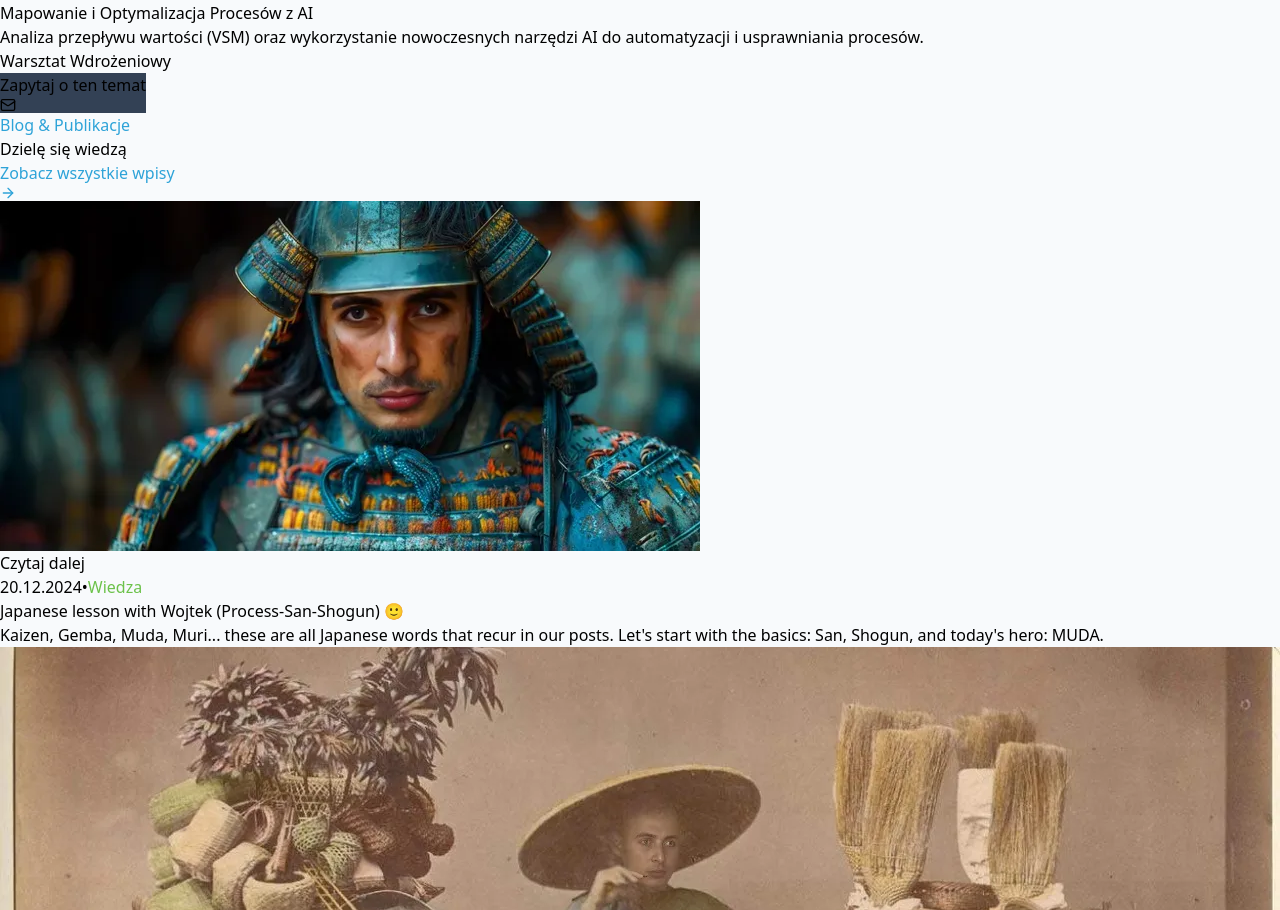
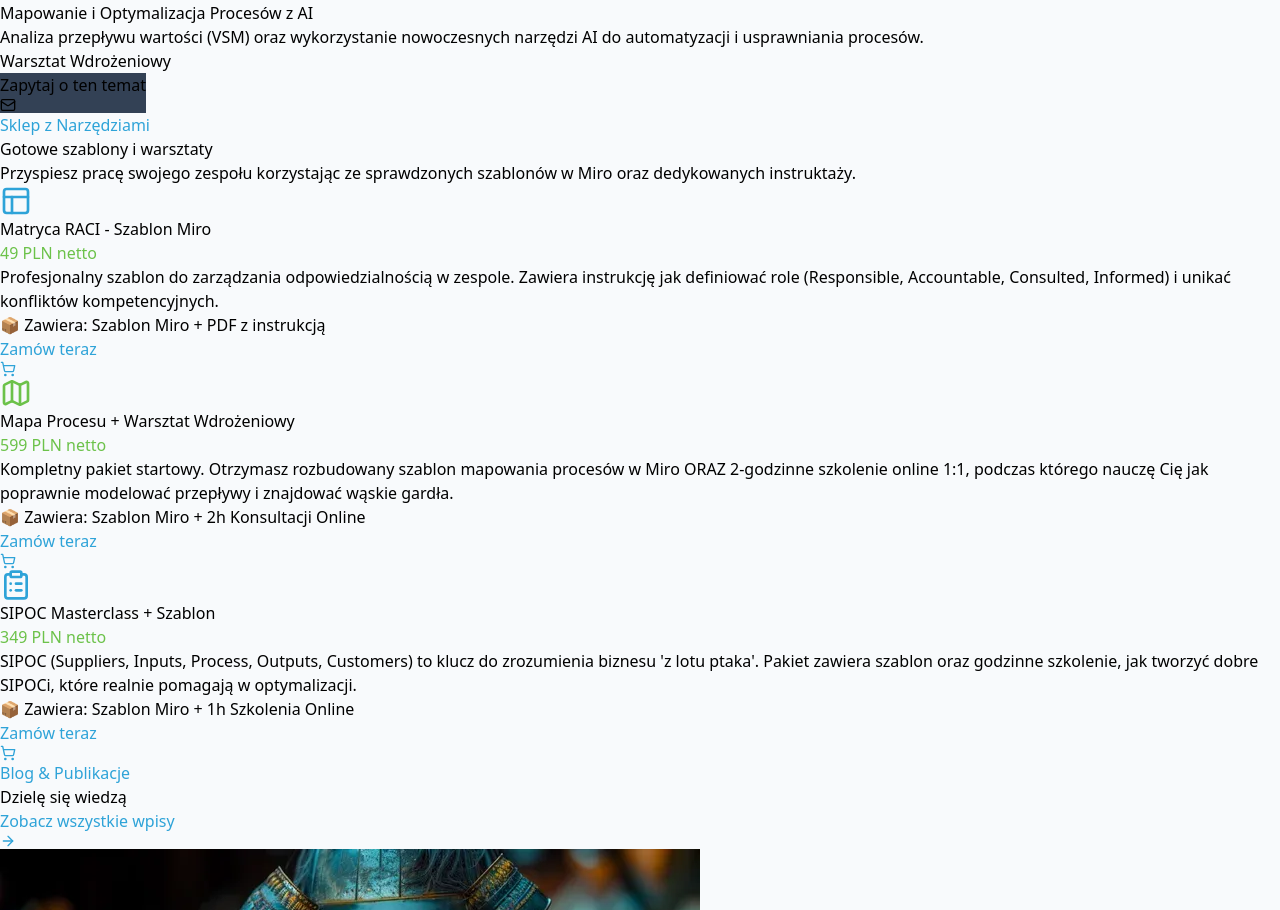
Before and after one commit to ppconsultingwj/stackblitz-starters-2xypukot, a React (Vite) app: page / in a window 1280 px wide. Shown: the part 1890-2800 px from the top of the page. Built offline with nearby package versions, Linux system fonts and the light colour scheme.

Commit message:
Update App.jsx

```diff
--- a/src/App.jsx
+++ b/src/App.jsx
@@ -1,12 +1,11 @@
 import React, { useState } from 'react';
-import { Menu, X, ChevronRight, User, BookOpen, Mail, Phone, Linkedin, CheckCircle, Award, TrendingUp, Target, BarChart2, ArrowRight, Brain, Cpu, Leaf, Send } from 'lucide-react';
+import { Menu, X, ChevronRight, User, BookOpen, Mail, Phone, Linkedin, CheckCircle, Award, TrendingUp, Target, BarChart2, ArrowRight, Brain, Cpu, Leaf, Send, ShoppingCart, Layout, Map, ClipboardList } from 'lucide-react';
 
 const App = () => {
   const [isMenuOpen, setIsMenuOpen] = useState(false);
   const [activeModal, setActiveModal] = useState(null);
   const [activePost, setActivePost] = useState(null);
 
-  // Rozdzielone stany dla dwóch formularzy
   const [modalFormStatus, setModalFormStatus] = useState('idle');
   const [contactFormStatus, setContactFormStatus] = useState('idle');
 
@@ -32,25 +31,59 @@ const App = () => {
 
   const trainings = [
     {
-      id: 1,
+      id: 't1',
+      type: 'training',
       title: "Lean Six Sigma - Od Teorii do Praktyki",
       description: "Poznaj narzędzia 8D, Diagram Ishikawy, 5 Why oraz FMEA. Naucz się eliminować marnotrawstwo i optymalizować koszty w Twojej firmie.",
       target: "Dla Firm Produkcyjnych i Usługowych",
       icon: <TrendingUp size={24} color={colors.green} />
     },
     {
-      id: 2,
+      id: 't2',
+      type: 'training',
       title: "Podstawy zarządzania projektami",
       description: "Solidne fundamenty dla Twojego zespołu. Jak skutecznie dowozić projekty, zarządzać ryzykiem i harmonogramem.",
       target: "Dla Zespołów i Kadry Menadżerskiej",
       icon: <Target size={24} color={colors.blue} />
     },
     {
-      id: 3,
+      id: 't3',
+      type: 'training',
       title: "Mapowanie i Optymalizacja Procesów z AI",
       description: "Analiza przepływu wartości (VSM) oraz wykorzystanie nowoczesnych narzędzi AI do automatyzacji i usprawniania procesów.",
       target: "Warsztat Wdrożeniowy",
       icon: <Cpu size={24} color={colors.green} />
+    }
+  ];
+
+  // NOWA SEKCJA: Produkty / Narzędzia
+  const tools = [
+    {
+      id: 'p1',
+      type: 'product',
+      title: "Matryca RACI - Szablon Miro",
+      price: "49 PLN netto",
+      description: "Profesjonalny szablon do zarządzania odpowiedzialnością w zespole. Zawiera instrukcję jak definiować role (Responsible, Accountable, Consulted, Informed) i unikać konfliktów kompetencyjnych.",
+      includes: "Szablon Miro + PDF z instrukcją",
+      icon: <Layout size={32} color={colors.blue} />
+    },
+    {
+      id: 'p2',
+      type: 'product',
+      title: "Mapa Procesu + Warsztat Wdrożeniowy",
+      price: "599 PLN netto",
+      description: "Kompletny pakiet startowy. Otrzymasz rozbudowany szablon mapowania procesów w Miro ORAZ 2-godzinne szkolenie online 1:1, podczas którego nauczę Cię jak poprawnie modelować przepływy i znajdować wąskie gardła.",
+      includes: "Szablon Miro + 2h Konsultacji Online",
+      icon: <Map size={32} color={colors.green} />
+    },
+    {
+      id: 'p3',
+      type: 'product',
+      title: "SIPOC Masterclass + Szablon",
+      price: "349 PLN netto",
+      description: "SIPOC (Suppliers, Inputs, Process, Outputs, Customers) to klucz do zrozumienia biznesu 'z lotu ptaka'. Pakiet zawiera szablon oraz godzinne szkolenie, jak tworzyć dobre SIPOCi, które realnie pomagają w optymalizacji.",
+      includes: "Szablon Miro + 1h Szkolenia Online",
+      icon: <ClipboardList size={32} color={colors.blue} />
     }
   ];
 
@@ -170,7 +203,6 @@ const App = () => {
     const form = event.target;
     const data = new FormData(form);
 
-    // Zabezpieczenie na wypadek braku ID
     if (!FORMSPREE_ID || FORMSPREE_ID === 'TUTAJ_WKLEJ_SWOJ_KOD') {
       alert("Kod formularza nie został poprawnie skonfigurowany!");
       setStatus('error');
@@ -189,7 +221,6 @@ const App = () => {
       if (response.ok) {
         setStatus('success');
         form.reset();
-        // Resetujemy status po 5 sekundach
         setTimeout(() => {
           setStatus('idle');
           if (activeModal) setActiveModal(null);
@@ -201,6 +232,11 @@ const App = () => {
       setStatus('error');
     }
   };
+
+  // Helper do znajdowania aktywnego elementu (Szkolenie lub Produkt)
+  const getActiveItem = () => {
+    return trainings.find(t => t.id === activeModal) || tools.find(t => t.id === activeModal);
+  }
 
   const Navigation = () => (
     <nav className="fixed top-0 left-0 w-full bg-white/95 backdrop-blur-md shadow-sm z-50 border-b border-gray-100">
@@ -221,7 +257,7 @@ const App = () => {
           </div>
 
           <div className="hidden md:flex space-x-8 items-center">
-            {['O mnie', 'Oferta', 'Wiedza', 'Kontakt'].map((item) => (
+            {['O mnie', 'Oferta', 'Narzędzia', 'Wiedza', 'Kontakt'].map((item) => (
               <a
                 key={item}
                 href={`#${item.toLowerCase().replace(' ', '-')}`}
@@ -235,7 +271,7 @@ const App = () => {
               className="text-white px-6 py-2.5 rounded-full text-sm font-bold transition-all shadow-lg hover:shadow-xl transform hover:-translate-y-0.5"
               style={{background: `linear-gradient(90deg, ${colors.blue}, ${colors.green})`}}
             >
-              Zapytaj o ofertę
+              Współpraca
             </a>
           </div>
 
@@ -253,7 +289,7 @@ const App = () => {
       {isMenuOpen && (
         <div className="md:hidden bg-white border-t border-gray-100 absolute w-full shadow-lg">
           <div className="px-4 pt-2 pb-6 space-y-2">
-            {['O mnie', 'Oferta', 'Wiedza', 'Kontakt'].map((item) => (
+            {['O mnie', 'Oferta', 'Narzędzia', 'Wiedza', 'Kontakt'].map((item) => (
               <a
                 key={item}
                 href={`#${item.toLowerCase().replace(' ', '-')}`}
@@ -301,8 +337,8 @@ const App = () => {
             >
               Oferta dla firm <ChevronRight size={20} className="ml-2" />
             </a>
-            <a href="#o-mnie" className="px-8 py-4 bg-white border text-slate-600 font-bold rounded-xl hover:bg-slate-50 transition-all flex items-center justify-center shadow-sm">
-              Poznaj moje kompetencje
+            <a href="#narzędzia" className="px-8 py-4 bg-white border text-slate-600 font-bold rounded-xl hover:bg-slate-50 transition-all flex items-center justify-center shadow-sm">
+              Narzędzia i Szablony
             </a>
           </div>
         </div>
@@ -382,6 +418,7 @@ const App = () => {
         </div>
       </section>
 
+      {/* OFERTA SZKOLENIOWA */}
       <section id="oferta" className="py-24 bg-slate-50 relative border-t border-slate-200">
         <div className="max-w-7xl mx-auto px-4 sm:px-6 lg:px-8">
           <div className="text-center mb-16">
@@ -389,7 +426,6 @@ const App = () => {
             <h2 className="text-3xl md:text-4xl font-bold text-slate-900 mb-4">Szkolenia dla Twojej Firmy</h2>
             <p className="text-slate-600 max-w-2xl mx-auto text-lg">
               Prowadzę zamknięte szkolenia i warsztaty dopasowane do specyfiki Twojej organizacji.
-              Zostaw kontakt, aby porozmawiać o szczegółach.
             </p>
           </div>
 
@@ -416,6 +452,48 @@ const App = () => {
                     </button>
                   </div>
                 </div>
+              </div>
+            ))}
+          </div>
+        </div>
+      </section>
+
+      {/* NOWA SEKCJA: NARZĘDZIA (SKLEP) */}
+      <section id="narzędzia" className="py-24 bg-white border-t border-slate-200">
+        <div className="max-w-7xl mx-auto px-4 sm:px-6 lg:px-8">
+          <div className="text-center mb-16">
+            <span className="font-bold tracking-widest text-xs uppercase mb-3 block" style={{color: colors.blue}}>Sklep z Narzędziami</span>
+            <h2 className="text-3xl md:text-4xl font-bold text-slate-900 mb-4">Gotowe szablony i warsztaty</h2>
+            <p className="text-slate-600 max-w-2xl mx-auto text-lg">
+              Przyspiesz pracę swojego zespołu korzystając ze sprawdzonych szablonów w Miro oraz dedykowanych instruktaży.
+            </p>
+          </div>
+
+          <div className="grid md:grid-cols-3 gap-8">
+            {tools.map((tool) => (
+              <div key={tool.id} className="bg-slate-50 rounded-2xl p-8 border border-slate-200 hover:border-blue-300 transition-all flex flex-col relative overflow-hidden group">
+                <div className="mb-6 bg-white w-16 h-16 rounded-xl flex items-center justify-center shadow-sm">
+                  {tool.icon}
+                </div>
+
+                <h3 className="text-xl font-bold text-slate-900 mb-2">{tool.title}</h3>
+                <div className="text-2xl font-bold mb-4" style={{color: colors.green}}>{tool.price}</div>
+
+                <p className="text-slate-600 text-sm mb-6 flex-1 leading-relaxed">
+                  {tool.description}
+                </p>
+
+                <div className="bg-white rounded-lg p-3 mb-6 text-xs font-semibold text-slate-500 border border-slate-100">
+                   📦 Zawiera: {tool.includes}
+                </div>
+
+                <button
+                  onClick={() => setActiveModal(tool.id)}
+                  className="w-full py-3 rounded-xl font-bold text-sm transition-all shadow-sm hover:shadow-md flex items-center justify-center border-2"
+                  style={{borderColor: colors.blue, color: colors.blue}}
+                >
+                  Zamów teraz <ShoppingCart size={16} className="ml-2" />
+                </button>
               </div>
             ))}
           </div>
@@ -559,6 +637,7 @@ const App = () => {
         </div>
       </section>
 
+      {/* UNIWERSALNY MODAL (Szkolenia i Produkty) */}
       {activeModal && (
         <div className="fixed inset-0 z-[60] flex items-center justify-center px-4 bg-slate-900/80 backdrop-blur-sm p-4 animate-in fade-in duration-200">
           <div className="bg-white rounded-2xl shadow-2xl max-w-md w-full p-8 relative border-t-4" style={{borderColor: colors.blue}}>
@@ -575,32 +654,47 @@ const App = () => {
                   <CheckCircle size={40} style={{color: colors.green}} />
                 </div>
                 <h3 className="text-2xl font-bold text-slate-900 mb-2">Dziękuję!</h3>
-                <p className="text-slate-600">Twój e-mail został zapisany. Skontaktuję się z Tobą wkrótce.</p>
+                <p className="text-slate-600">Twoje zgłoszenie zostało przyjęte. Otrzymasz szczegóły na maila.</p>
               </div>
             ) : (
               <>
-                <h3 className="text-2xl font-bold text-slate-900 mb-1">Zapytaj o szkolenie</h3>
+                {/* Dynamiczny nagłówek w zależności od typu (szkolenie vs produkt) */}
+                <h3 className="text-xl font-bold text-slate-900 mb-1">
+                  {getActiveItem()?.type === 'product' ? 'Zamówienie narzędzia' : 'Zapytaj o szkolenie'}
+                </h3>
+
                 <p className="text-sm font-bold mb-6 uppercase tracking-wide" style={{color: colors.blue}}>
-                  {trainings.find(t => t.id === activeModal)?.title}
+                  {getActiveItem()?.title}
                 </p>
+
                 <p className="text-slate-600 mb-6 text-sm">
-                  Jesteś zainteresowany tym tematem dla swojej firmy? Zostaw swój adres e-mail, a prześlę Ci szczegółową ofertę i zakres merytoryczny.
+                   {getActiveItem()?.type === 'product'
+                     ? "Zostaw swój email. Prześlę Ci fakturę proforma, a po opłaceniu otrzymasz dostęp do materiałów."
+                     : "Jesteś zainteresowany tym tematem dla swojej firmy? Zostaw kontakt, porozmawiajmy o szczegółach."
+                   }
                 </p>
 
                 <form onSubmit={(e) => submitToFormspree(e, setModalFormStatus)} className="space-y-4">
-                  {/* Ukryte pole tematu - dynamicznie wstawiamy nazwę szkolenia */}
-                  <input type="hidden" name="_subject" value={`Zapytanie o szkolenie: ${trainings.find(t => t.id === activeModal)?.title}`} />
+                  {/* Ukryte pole tematu */}
+                  <input
+                    type="hidden"
+                    name="_subject"
+                    value={`Nowe zgłoszenie: ${getActiveItem()?.title} (${getActiveItem()?.type === 'product' ? 'ZAKUP' : 'ZAPYTANIE'})`}
+                  />
 
                   <div>
                     <input name="email" required placeholder="Twój adres Email" type="email" className="w-full px-4 py-3 bg-slate-50 border border-slate-200 rounded-lg focus:border-blue-500 outline-none transition-all" />
+                  </div>
+                   <div>
+                    <input name="phone" placeholder="Telefon (opcjonalnie)" type="tel" className="w-full px-4 py-3 bg-slate-50 border border-slate-200 rounded-lg focus:border-blue-500 outline-none transition-all" />
                   </div>
                   <button
                     disabled={modalFormStatus === 'submitting'}
                     type="submit"
                     className="w-full text-white font-bold py-3 rounded-xl transition-all mt-2 shadow-lg hover:shadow-xl disabled:opacity-70 disabled:cursor-not-allowed"
-                    style={{backgroundColor: colors.green}}
+                    style={{backgroundColor: getActiveItem()?.type === 'product' ? colors.blue : colors.green}}
                   >
-                    {modalFormStatus === 'submitting' ? 'Wysyłanie...' : 'Wyślij zapytanie'}
+                    {modalFormStatus === 'submitting' ? 'Przetwarzanie...' : (getActiveItem()?.type === 'product' ? 'Zamawiam z obowiązkiem zapłaty' : 'Wyślij zapytanie')}
                   </button>
                   {modalFormStatus === 'error' && <p className="text-red-500 text-sm text-center">Błąd wysyłania. Spróbuj ponownie.</p>}
                 </form>
```
